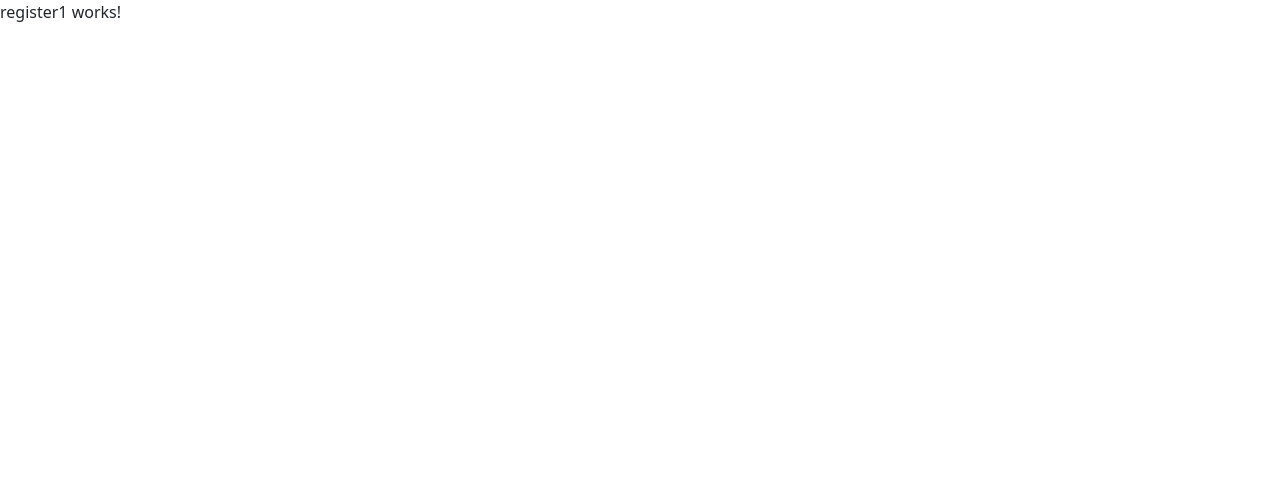
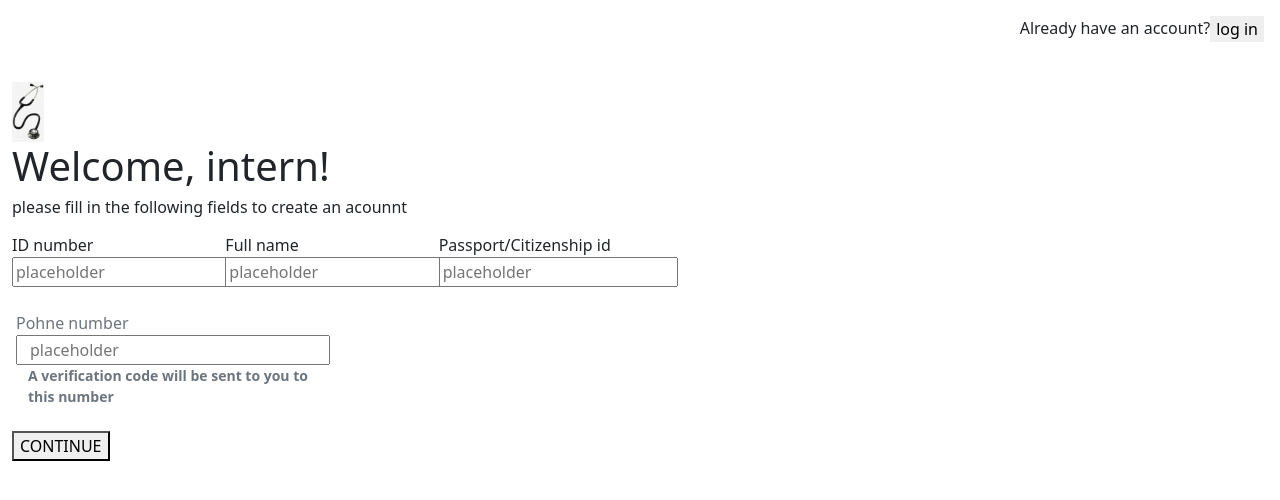
Before and after one commit to moshe-gr/InternsProject, an Angular app: page /register in a window 1280 px wide. Shown: the top 500 px of the page. Built offline with nearby package versions, Linux system fonts and the light colour scheme.

Commit message:
register1

```diff
--- a/src/app/components/register1/register1.component.html
+++ b/src/app/components/register1/register1.component.html
@@ -1 +1,15 @@
-<p>register1 works!</p>
+<div class="container-fluid">
+    <app-login></app-login>
+    <img height="60px" src="/assets/logo.jpg" alt="...">
+    <h1>Welcome, intern!</h1>
+    <h6>please fill in the following fields to create an acounnt</h6>
+    <form action="">
+        <div class="row my-3">
+            <label class="col-2">ID number<input type="text" placeholder="placeholder"></label>
+            <label class="col-2">Full name<input type="text" placeholder="placeholder"></label>
+            <label class="col-2">Passport/Citizenship id<input type="text" placeholder="placeholder"></label>
+        </div>
+        <caption class="row col-3 mx-1 my-3">Pohne number<input type="tel" placeholder="placeholder"><small class="fw-bold">A verification code will be sent to you to this number</small></caption>
+        <button type="submit">CONTINUE</button>
+    </form>
+</div>
```
